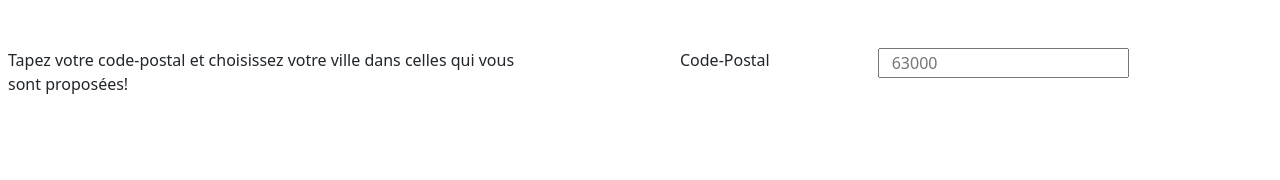
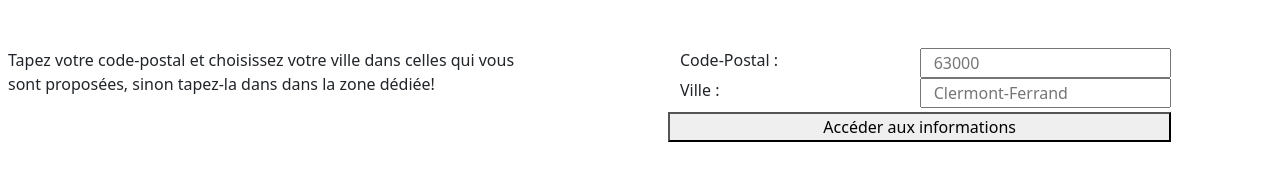
Before and after one commit to Tejii13/myCity, a plain HTML site: page index.html in a window 1280 px wide. Drawn offline with nearby package versions, Linux system fonts and the light colour scheme.

Commit message:
Ajout input dédié à la ville et d'un bouton

```diff
--- a/index.html
+++ b/index.html
@@ -13,17 +13,18 @@
     <title>myCity</title>
   </head>
   <body>
-    <header></header>
     <main class="row mt-5">
       <p class="col-12 ms-2 col-md-5">
         Tapez votre code-postal et choisissez votre ville dans celles qui vous
-        sont proposées!
+        sont proposées, sinon tapez-la dans dans la zone dédiée!
       </p>
       <form class="col-12 offset-md-1 col-md-5">
         <fieldset class="row mx-2">
-          <label class="col-5" for="datalist_codePostal">Code-Postal</label>
+          <label class="col-4 col-md-6" for="input_codePostal"
+            >Code-Postal&nbsp;:</label
+          >
           <input
-            class="col-4 col-md-6"
+            class="col-6 col-md-6"
             name="CodePostal"
             label="Code-Postal"
             placeholder="63000"
@@ -31,11 +32,25 @@
             id="input_codePostal"
             list="datalist_codePostal"
           />
-          <datalist class="col-1" id="datalist_codePostal">
-            <option id="opt1" value="63000">Choix 1</option>
-            <option id="opt2" value="63360">Choix 2</option>
-            <option id="opt3" value="63666">Choix 3</option>
+          <datalist id="datalist_codePostal">
+            <option id="opt1" value="63000" />
+            <option id="opt2" value="63360" />
+            <option id="opt3" value="63666" />
           </datalist>
+          <label class="col-4 col-md-6" for="input_ville">Ville&nbsp;:</label>
+          <input
+            class="col-6 col-md-6"
+            type="text"
+            placeholder="Clermont-Ferrand"
+            name="ville"
+            id="input_ville"
+          />
+          <button
+            class="mt-1 col-6 offset-4 col-md-12 offset-md-0"
+            type="button"
+          >
+            Accéder aux informations
+          </button>
         </fieldset>
       </form>
       <!-- BootSrap -->
```
Also changed, not shown: 1 other file.
